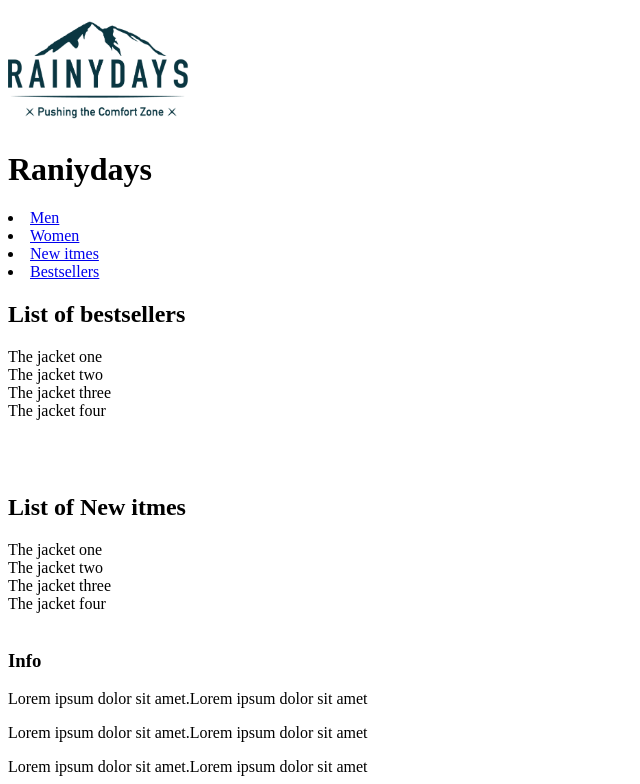
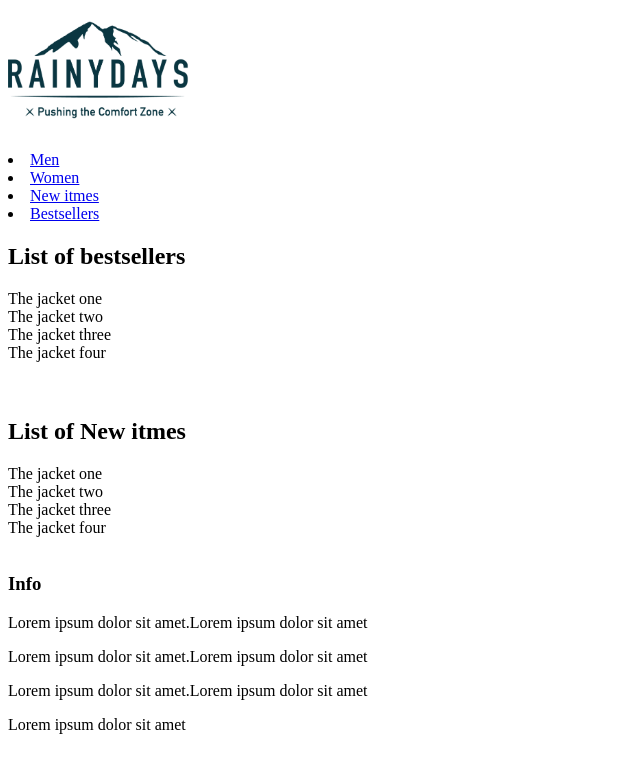
Before and after one commit to BilalYounis/Assignment, a plain HTML site: page Index.Html in a window 1280 px wide. Shown: the top 784 px of the page, without its empty margins (0-640 px from the left). Drawn offline with Linux system fonts and the light colour scheme.

Commit message:
Update Index.Html

```diff
--- a/Index.Html
+++ b/Index.Html
@@ -7,8 +7,6 @@
     <Header>
         <h1> <img src="Img/ABC.PNG" height="100"> </h1>
     </Header>
-     <header><h1> Raniydays</h1></header>
-
 
 
      <nav>
@@ -31,8 +29,6 @@
 
       <br>
       <br>
-      <br>
-
 
       <p> <h2>List of New itmes </h2> </p>
 
```
